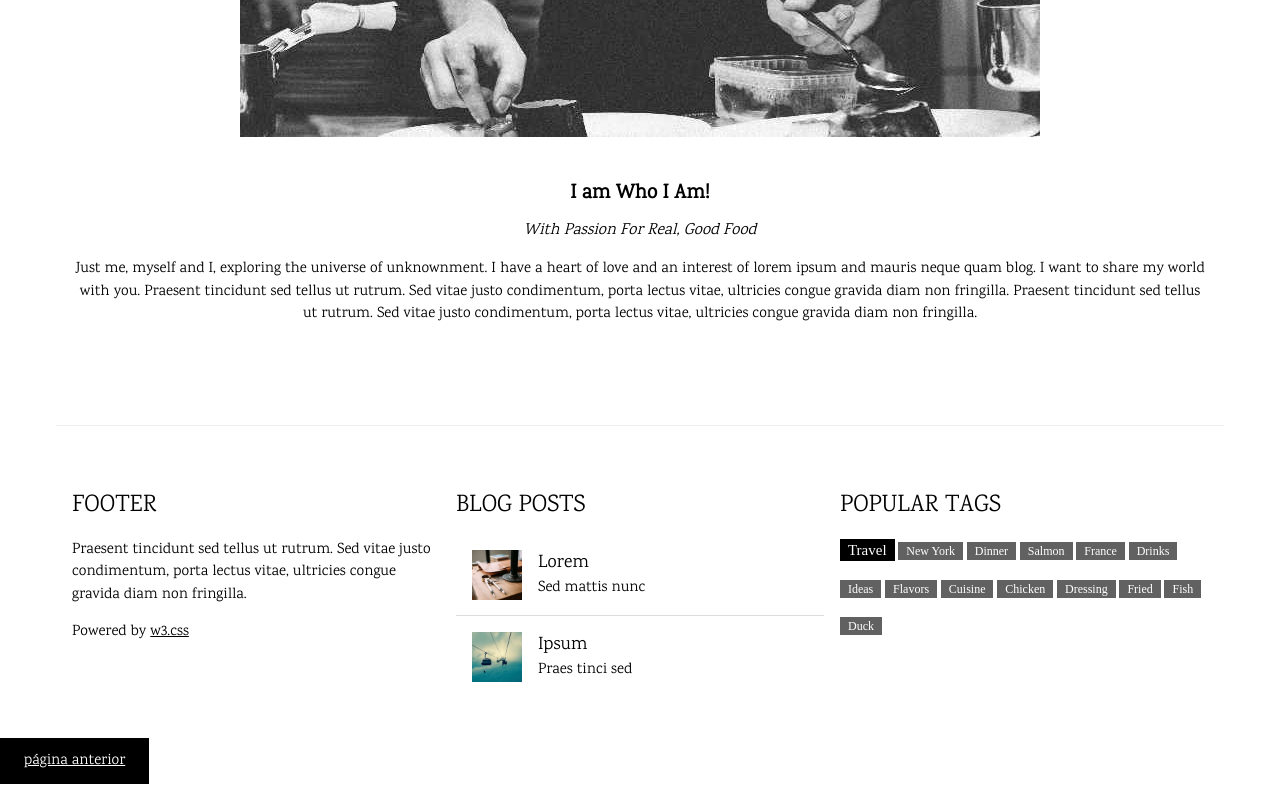
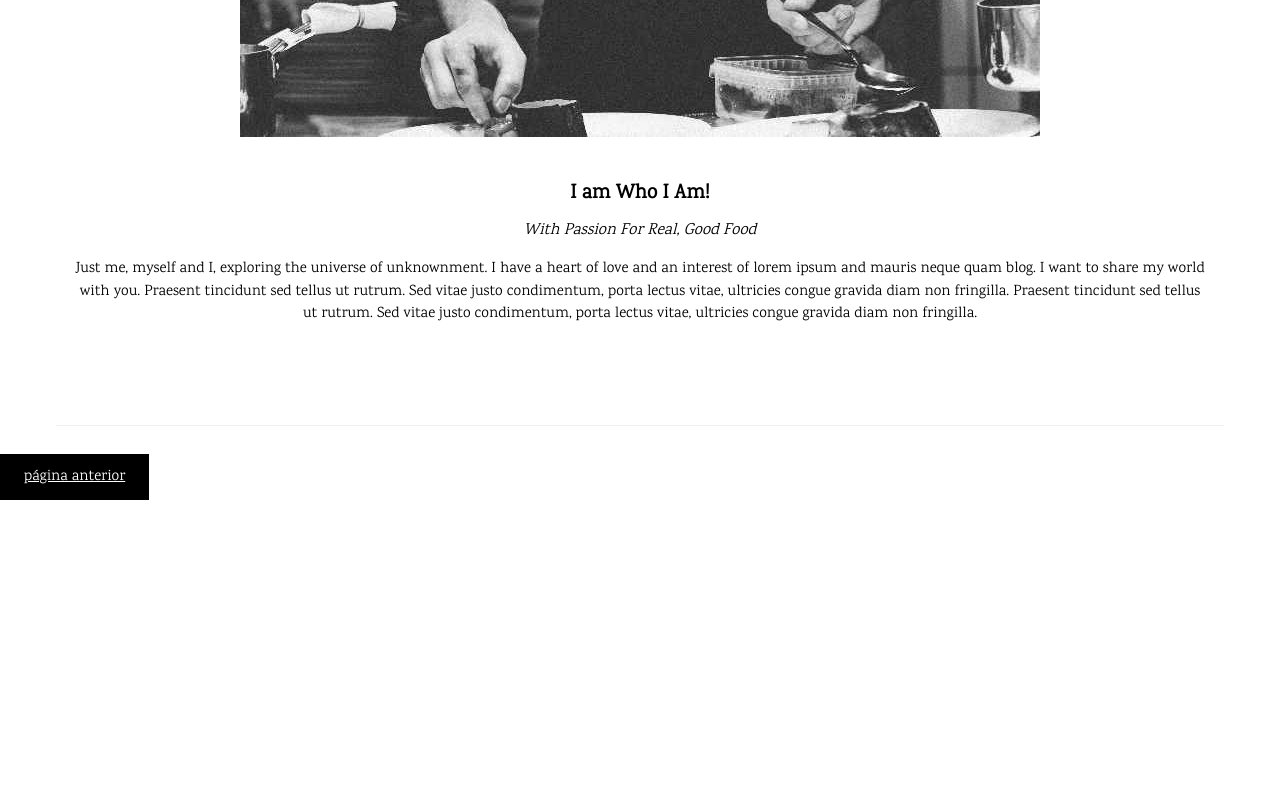
Before and after one commit to terry067/ABP, a plain HTML site: page abpdig/paginaweb1.html in a window 1280 px wide. Shown: the part 1945-2745 px from the top of the page. After the commit the page ends 2461 px from the top, so only its background shows below. Drawn offline with Linux system fonts and the light colour scheme.

Commit message:
Update paginaweb1.html

```diff
--- a/abpdig/paginaweb1.html
+++ b/abpdig/paginaweb1.html
@@ -98,41 +98,6 @@ body,h1,h2,h3,h4,h5,h6 {font-family: "Karma", sans-serif}
   </div>
   <hr>
 
-  <!-- Footer -->
-  <footer class="w3-row-padding w3-padding-32">
-    <div class="w3-third">
-      <h3>FOOTER</h3>
-      <p>Praesent tincidunt sed tellus ut rutrum. Sed vitae justo condimentum, porta lectus vitae, ultricies congue gravida diam non fringilla.</p>
-      <p>Powered by <a href="https://www.w3schools.com/w3css/default.asp" target="_blank">w3.css</a></p>
-    </div>
-
-    <div class="w3-third">
-      <h3>BLOG POSTS</h3>
-      <ul class="w3-ul w3-hoverable">
-        <li class="w3-padding-16">
-          <img src="imagenes/workshop.jpg" class="w3-left w3-margin-right" style="width:50px">
-          <span class="w3-large">Lorem</span><br>
-          <span>Sed mattis nunc</span>
-        </li>
-        <li class="w3-padding-16">
-          <img src="imagenes/gondol.jpg" class="w3-left w3-margin-right" style="width:50px">
-          <span class="w3-large">Ipsum</span><br>
-          <span>Praes tinci sed</span>
-        </li>
-      </ul>
-    </div>
-
-    <div class="w3-third w3-serif">
-      <h3>POPULAR TAGS</h3>
-      <p>
-        <span class="w3-tag w3-black w3-margin-bottom">Travel</span> <span class="w3-tag w3-dark-grey w3-small w3-margin-bottom">New York</span> <span class="w3-tag w3-dark-grey w3-small w3-margin-bottom">Dinner</span>
-        <span class="w3-tag w3-dark-grey w3-small w3-margin-bottom">Salmon</span> <span class="w3-tag w3-dark-grey w3-small w3-margin-bottom">France</span> <span class="w3-tag w3-dark-grey w3-small w3-margin-bottom">Drinks</span>
-        <span class="w3-tag w3-dark-grey w3-small w3-margin-bottom">Ideas</span> <span class="w3-tag w3-dark-grey w3-small w3-margin-bottom">Flavors</span> <span class="w3-tag w3-dark-grey w3-small w3-margin-bottom">Cuisine</span>
-        <span class="w3-tag w3-dark-grey w3-small w3-margin-bottom">Chicken</span> <span class="w3-tag w3-dark-grey w3-small w3-margin-bottom">Dressing</span> <span class="w3-tag w3-dark-grey w3-small w3-margin-bottom">Fried</span>
-        <span class="w3-tag w3-dark-grey w3-small w3-margin-bottom">Fish</span> <span class="w3-tag w3-dark-grey w3-small w3-margin-bottom">Duck</span>
-      </p>
-    </div>
-  </footer>
 
 <!-- End page content -->
 </div>
```
